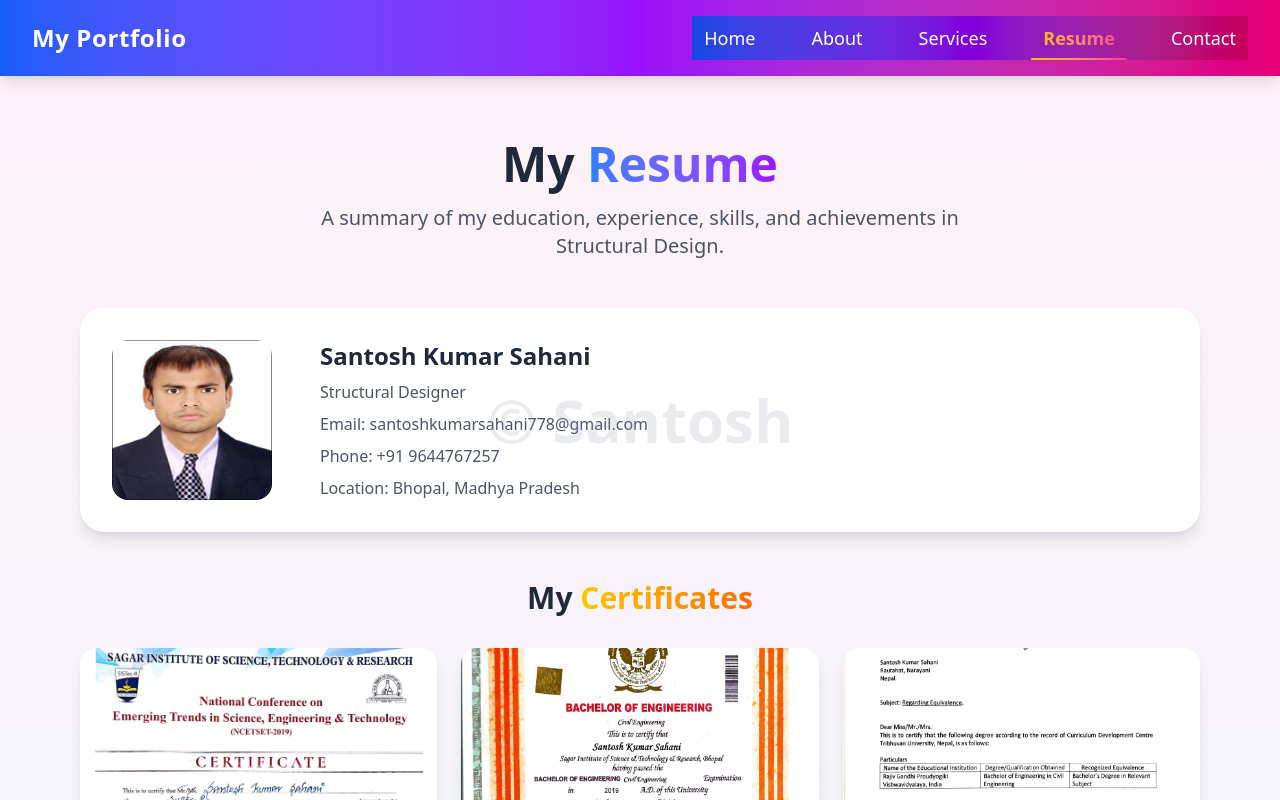
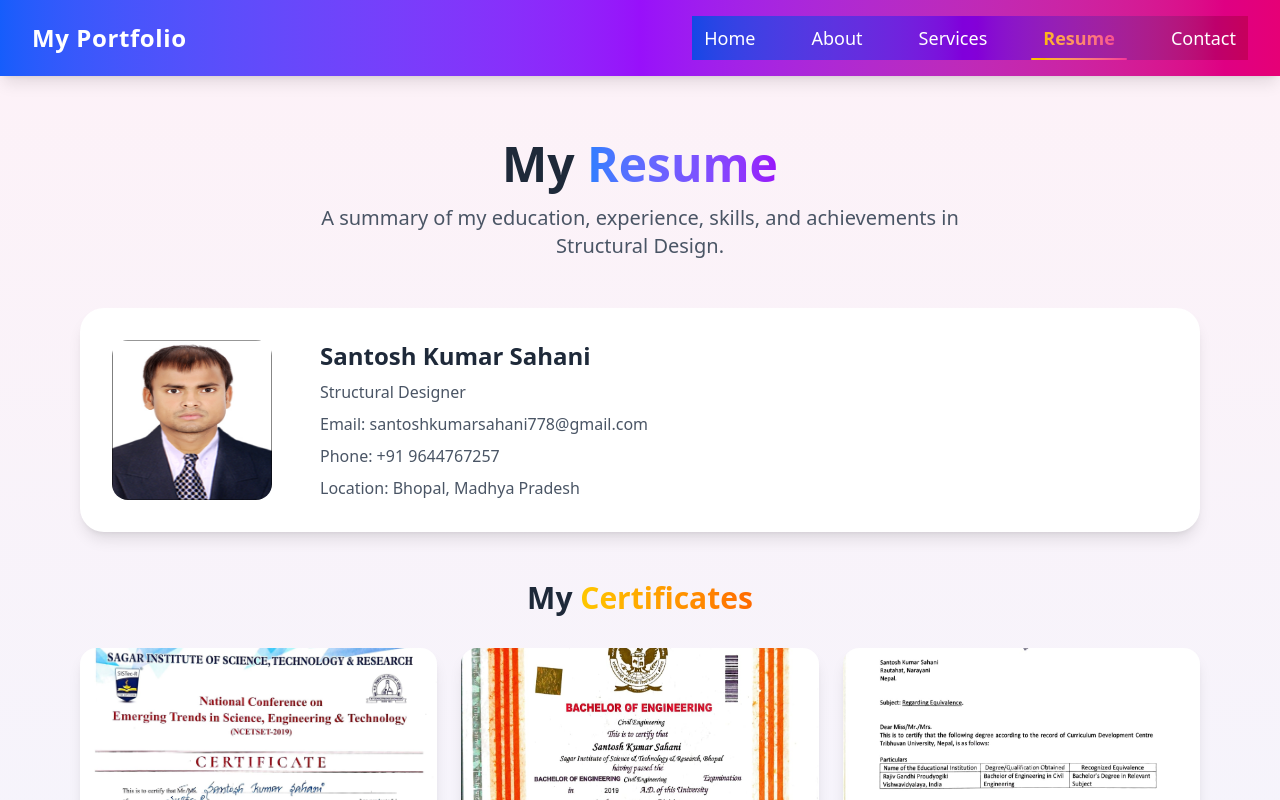
Before and after one commit to DhirajSahani/santoshportfolio, a React (Vite) app: page /resume in a window 1280 px wide. Shown: the top 800 px of the page. Built offline with nearby package versions, Linux system fonts and the light colour scheme.

Commit message:
code updated

```diff
--- a/src/pages/Resume.jsx
+++ b/src/pages/Resume.jsx
@@ -69,9 +69,9 @@ const Resume = () => {
             draggable="false"
           />
           {/* Transparent watermark overlay */}
-          <div className="absolute inset-0 flex items-center justify-center text-gray-400 text-6xl font-bold opacity-20 select-none pointer-events-none">
+          {/* <div className="absolute inset-0 flex items-center justify-center text-gray-400 text-6xl font-bold opacity-20 select-none pointer-events-none">
             © Santosh
-          </div>
+          </div> */}
           <div className="text-center md:text-left">
             <h2 className="text-2xl font-bold mb-2">Santosh Kumar Sahani</h2>
             <p className="text-gray-600 mb-2">Structural Designer</p>
```
